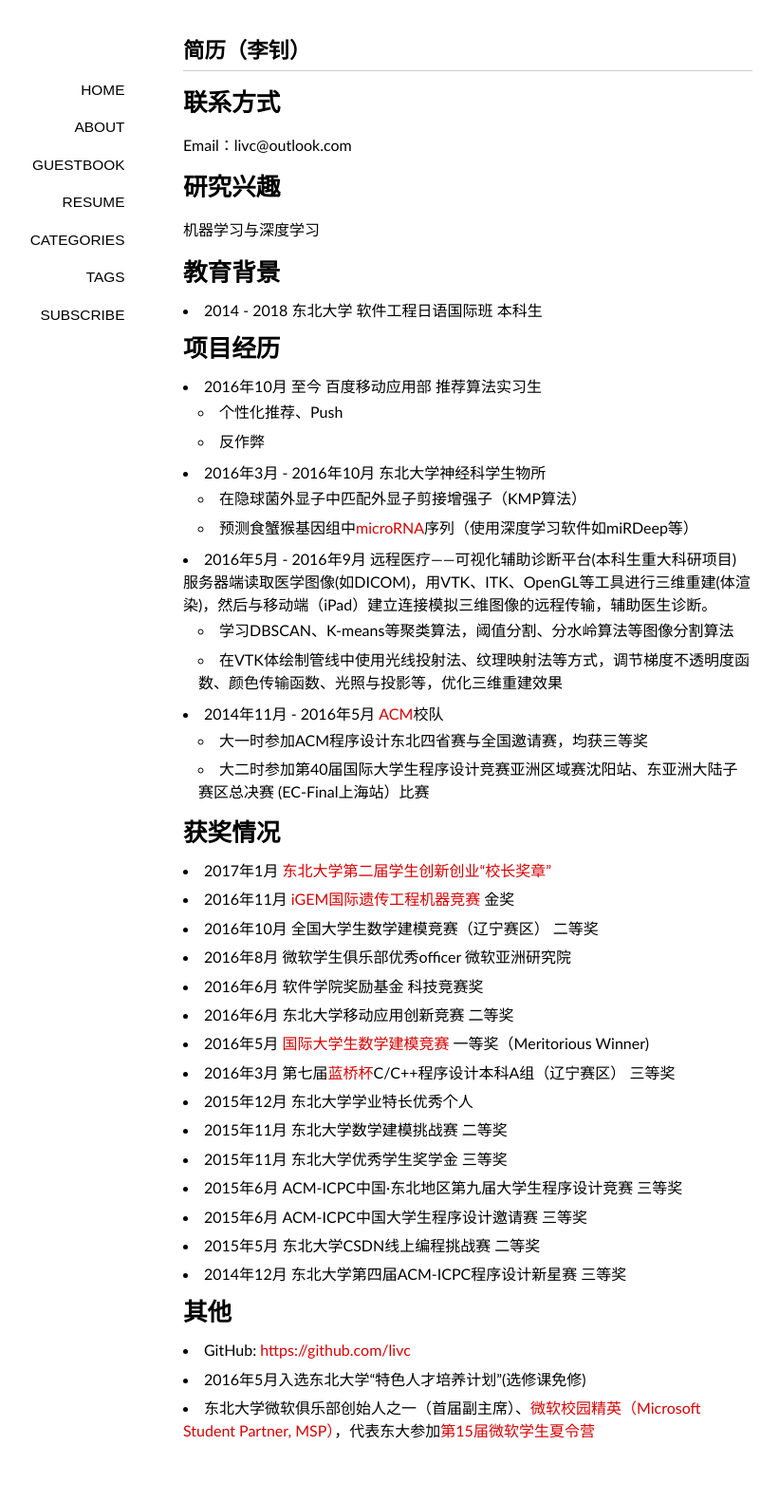
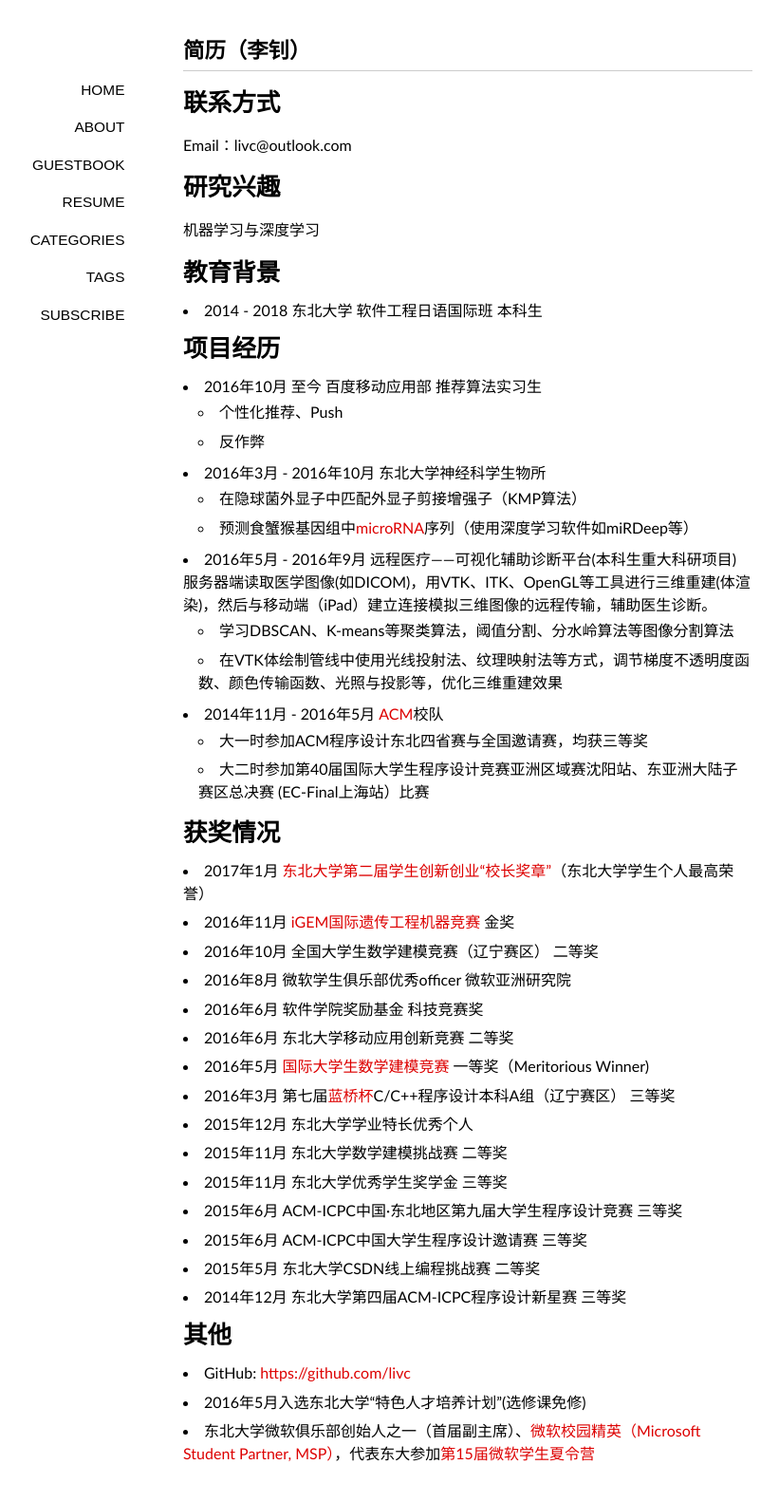
Before and after one commit to livc/livc.github.io, a Jekyll site: the page built from resume/index.md, in a window 1280 px wide. Shown: the whole page at 95% size, without its empty margins (147-968 px from the left). Built offline with Jekyll 4.4.1, drawn with Linux system fonts in a browser that asks for light colours; nearby versions of some CDN libraries; some web fonts are replaced; before the commit the page ends 1558 px from its top, so only the background shows below that.

Commit message:
modify resume

```diff
--- a/resume/index.md
+++ b/resume/index.md
@@ -32,7 +32,7 @@
 (EC-Final上海站）比赛
 
 # 获奖情况
-- 2017年1月 [东北大学第二届学生创新创业“校长奖章”](http://cxzx.neu.edu.cn/SinglePage.aspx?id=817e2e47-3180-4de2-a49d-b3468bb5eefe&newsType=38ddc72a-0f81-4821-ad00-2db7b671d5bc)
+- 2017年1月 [东北大学第二届学生创新创业“校长奖章”](http://cxzx.neu.edu.cn/SinglePage.aspx?id=817e2e47-3180-4de2-a49d-b3468bb5eefe&newsType=38ddc72a-0f81-4821-ad00-2db7b671d5bc)（东北大学学生个人最高荣誉）
 - 2016年11月 [iGEM国际遗传工程机器竞赛](https://en.wikipedia.org/wiki/International_Genetically_Engineered_Machine) 金奖
 - 2016年10月 全国大学生数学建模竞赛（辽宁赛区） 二等奖
 - 2016年8月 微软学生俱乐部优秀officer 微软亚洲研究院
```
